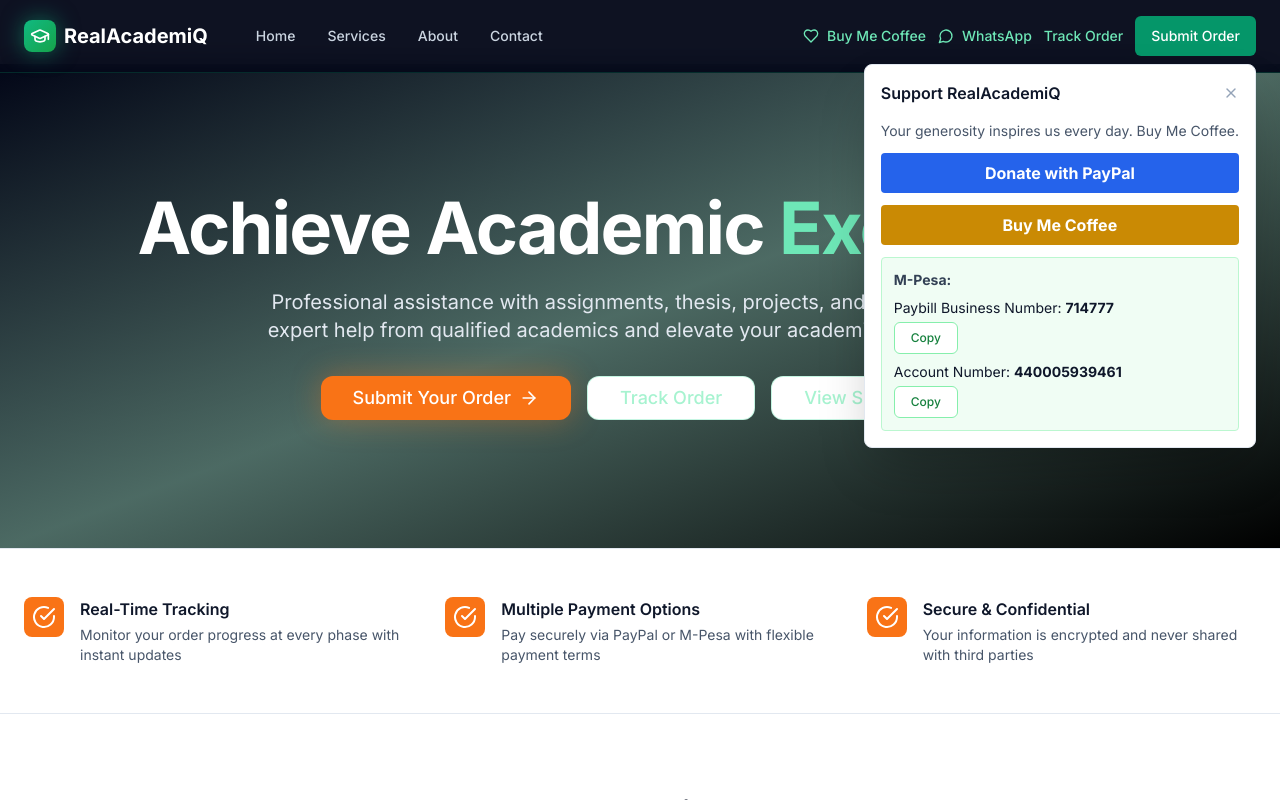
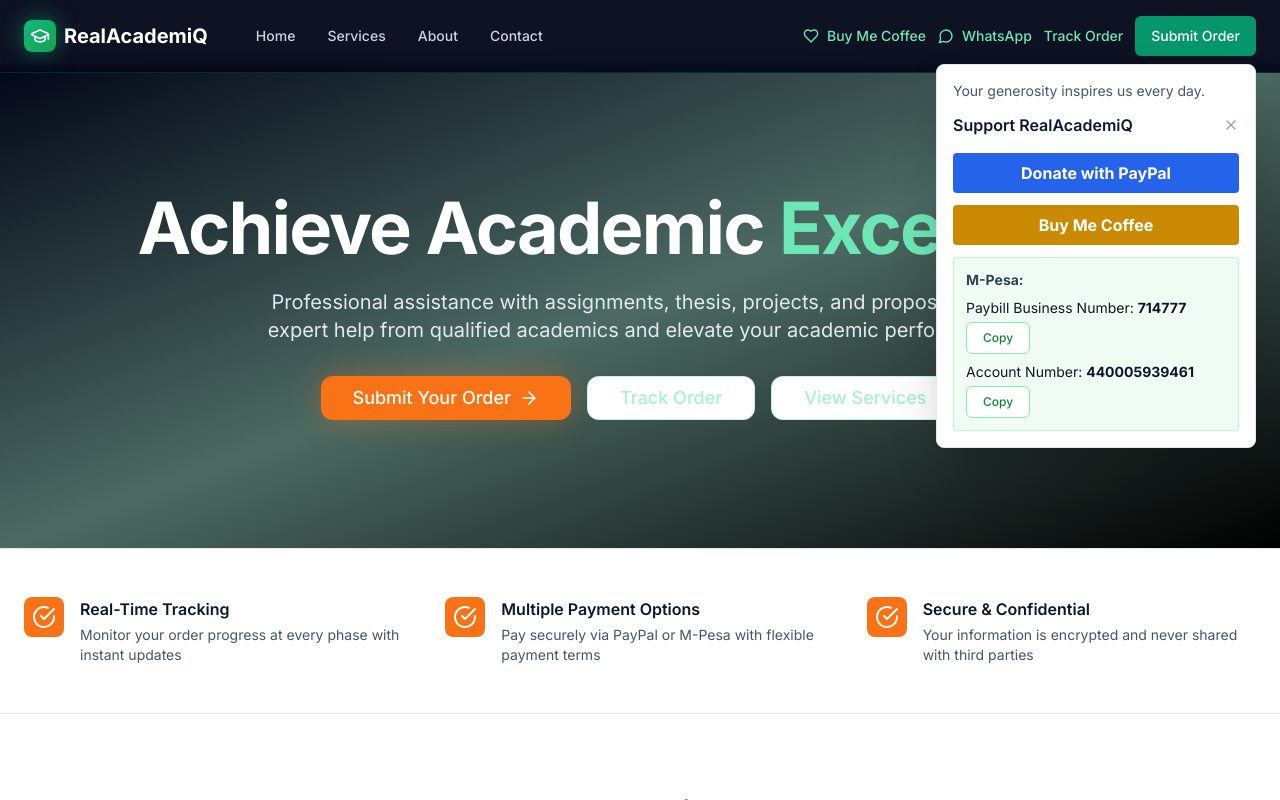
Before and after one commit to WolfriderReal/RealAcademiQ-, a Next.js app: page / in a window 1280 px wide. Both pictures are taken after a click on the button "Buy Me Coffee". Shown: the top 800 px of the page. Built offline with nearby package versions, Linux system fonts and the light colour scheme.

Commit message:
Move generosity message to top of support panel

```diff
--- a/src/components/Header.tsx
+++ b/src/components/Header.tsx
@@ -61,6 +61,7 @@ export default function Header() {
 
             {showDonationModal && (
               <div className="absolute top-12 right-0 bg-white border border-slate-200 rounded-lg shadow-2xl p-4 min-w-80 z-50">
+                <p className="text-sm text-slate-600 mb-3">Your generosity inspires us every day.</p>
                 <div className="flex justify-between items-center mb-4">
                   <h3 className="font-semibold text-slate-900">Support RealAcademiQ</h3>
                   <button
@@ -70,7 +71,6 @@ export default function Header() {
                     <X className="w-4 h-4" />
                   </button>
                 </div>
-                <p className="text-sm text-slate-600 mb-3">Your generosity inspires us every day. Buy Me Coffee.</p>
                 <div className="space-y-3">
                   <a
                     href="https://www.paypal.com/donate/?business=kstrategic_inc@outlook.com&currency_code=USD"
```
